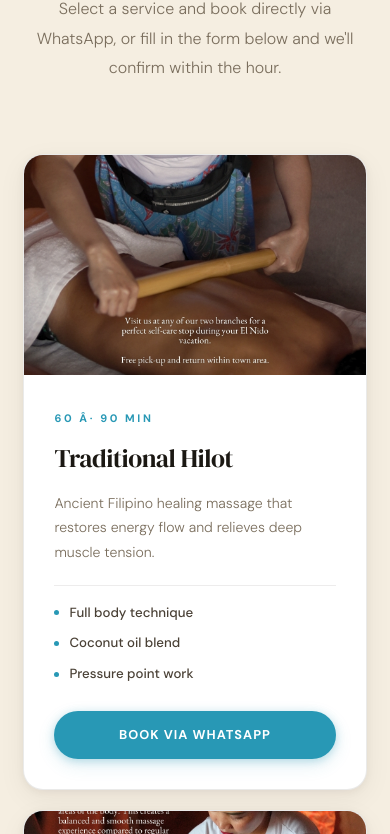
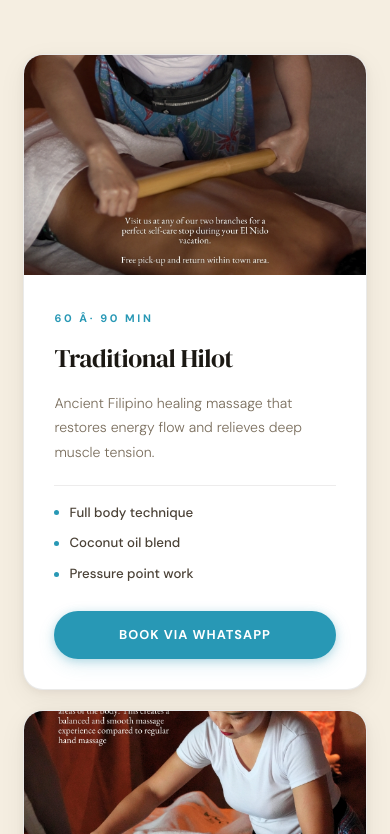
Before and after one commit to thethreethreethree/ORIENTAL-SPA-El-Nido-Palawan, a plain HTML site: page booking.html in a window 390 px wide. Shown: the part 402-1236 px from the top of the page. Drawn offline with Linux system fonts and the light colour scheme.

Commit message:
Update booking.html

```diff
--- a/booking.html
+++ b/booking.html
@@ -13,7 +13,7 @@
     /* â”€â”€ PAGE SHELL â”€â”€â”€â”€â”€â”€â”€â”€â”€â”€â”€â”€â”€â”€â”€â”€â”€â”€â”€â”€â”€â”€â”€â”€â”€â”€â”€â”€â”€â”€â”€â”€â”€â”€â”€â”€â”€â”€â”€â”€ */
     .booking-page {
       min-height: 100vh;
-      padding: 110px 8% 100px;
+      padding: 20px 8% 100px;
       background: #F5EEE1;
     }
 
@@ -319,7 +319,7 @@
     }
 
     @media (max-width: 768px) {
-      .booking-page   { padding: 120px 6% 72px; }
+      .booking-page   { padding: 20px 6% 72px; }
       .form-row       { grid-template-columns: 1fr; }
       .booking-form   { padding: 32px 24px 28px; }
       .services-grid  { grid-template-columns: 1fr; }
@@ -331,7 +331,7 @@
 <div class=”grain”></div>
 
 <!-- ── NAVBAR ── -->
-<header class=”navbar scrolled”>
+<header class=”navbar scrolled” style=”position:fixed!important;top:0!important;width:100%!important;”>
   <a href=”index.html” class=”logo-text”>Oriental <em>Spa</em></a>
 
   <nav>
```
